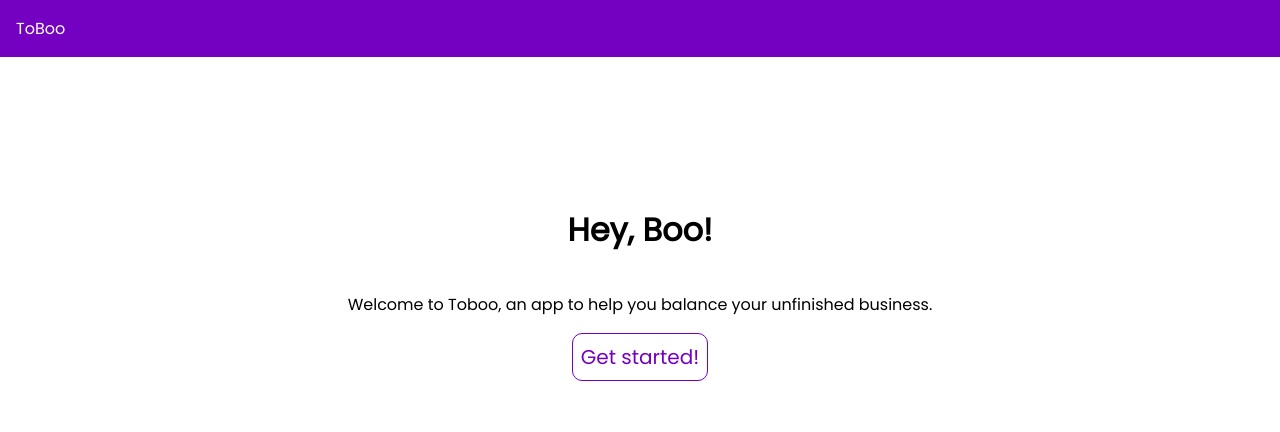
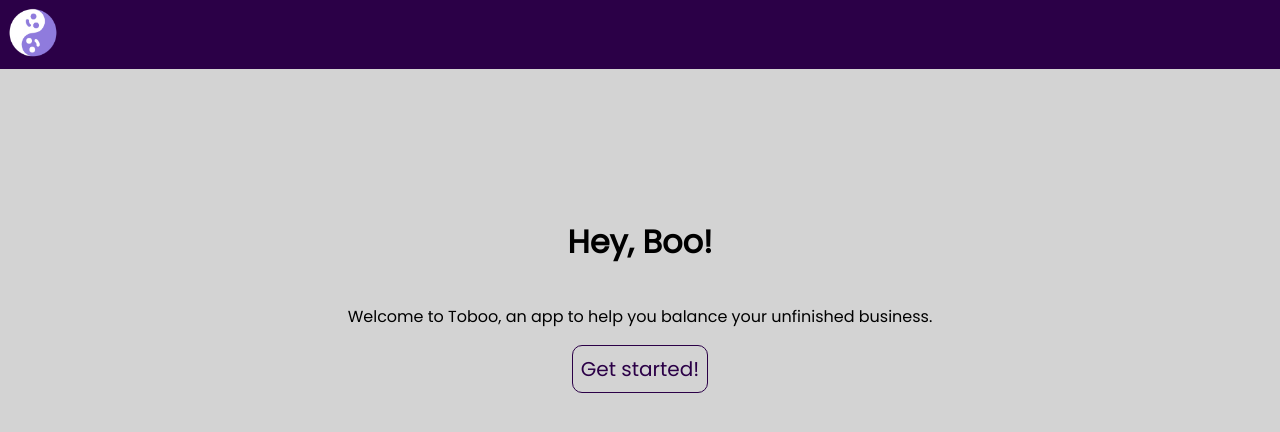
Before and after one commit to tiaeastwood/to-boo, a React (Create React App) app in the folder frontend/: page / in a window 1280 px wide. Shown: the top 432 px of the page. Built offline with nearby package versions, Linux system fonts and the light colour scheme.

Commit message:
create loading animation

```diff
--- a/frontend/src/components/Header.jsx
+++ b/frontend/src/components/Header.jsx
@@ -1,5 +1,10 @@
+import YinYangGhosts from "../images/yinyang_ghosts.png"
+
+
 const Header = () => {
-	return <header className="header">ToBoo</header>;
+	return <header className="header">
+		<img src={YinYangGhosts} alt="ToBoologo"/>
+	</header>;
 };
 
 export default Header;
--- /dev/null
+++ b/frontend/src/components/Loading.jsx
@@ -0,0 +1,11 @@
+import YinYangGhosts from "../images/yinyang_ghosts.png";
+
+const Loading = () => {
+	return (
+		<div className="loading-container">
+			<img src={YinYangGhosts} alt="loading" className="loading-image" />
+		</div>
+	);
+};
+
+export default Loading;
--- a/frontend/src/index.css
+++ b/frontend/src/index.css
@@ -5,7 +5,7 @@
 
 /* 1 */
 :root {
-  --darkpurple: rgb(116, 0, 193);
+  --darkpurple: rgb(43, 0, 71);
   --font-color: #333;
   --background-color: #eee;
   --link-color: cornflowerblue;
@@ -29,6 +29,7 @@ html {
 
 body {
   margin: 0;
+  background-color: lightgrey;
 }
 
 a, button {
@@ -46,7 +47,11 @@ a, button {
 header {
   background-color: var(--darkpurple);
   color: white;
-  padding: 1rem;
+  padding: 0.5rem 0 0.25rem 0.5rem;
+}
+
+header img {
+  width: 50px;
 }
 
 .welcome-button {
@@ -68,7 +73,7 @@ header {
 }
 
 .task-details {
-  background-color: lightgrey;
+  background-color: rgb(255, 255, 255);
   border-radius: 10px;
   padding: 0.5rem;
   margin: 0.5rem 0;
@@ -90,3 +95,26 @@ header {
   border: none;
   cursor: pointer;
 }
+
+.loading-container {
+  width: 100%;
+  display: flex;
+  justify-content: center;
+  align-content: center;
+  margin-top: 5rem;
+}
+
+.loading-image {
+  width: 200px;
+  max-width: 50%;
+  animation: rotation 2s infinite linear;
+}
+
+@keyframes rotation {
+  from {
+    transform: rotate(0deg);
+  }
+  to {
+    transform: rotate(359deg);
+  }
+}
--- a/frontend/src/pages/TaskList.jsx
+++ b/frontend/src/pages/TaskList.jsx
@@ -1,6 +1,7 @@
 import { useEffect } from "react";
 import TaskDetails from "../components/TaskDetails";
 import { useTasksContext } from "../hooks/useTasksContext";
+import Loading from "../components/Loading";
 
 const Home = () => {
 	const { tasks, dispatch } = useTasksContext();
@@ -19,9 +20,8 @@ const Home = () => {
 	}, [dispatch]);
 
 	if (!tasks) {
-		return <p>Loading...</p>;
+		return <Loading />;
 	}
-
 
 	return (
 		<div className="home">
```
Also changed, not shown: frontend/src/images/yinyang_ghosts.png (added).
